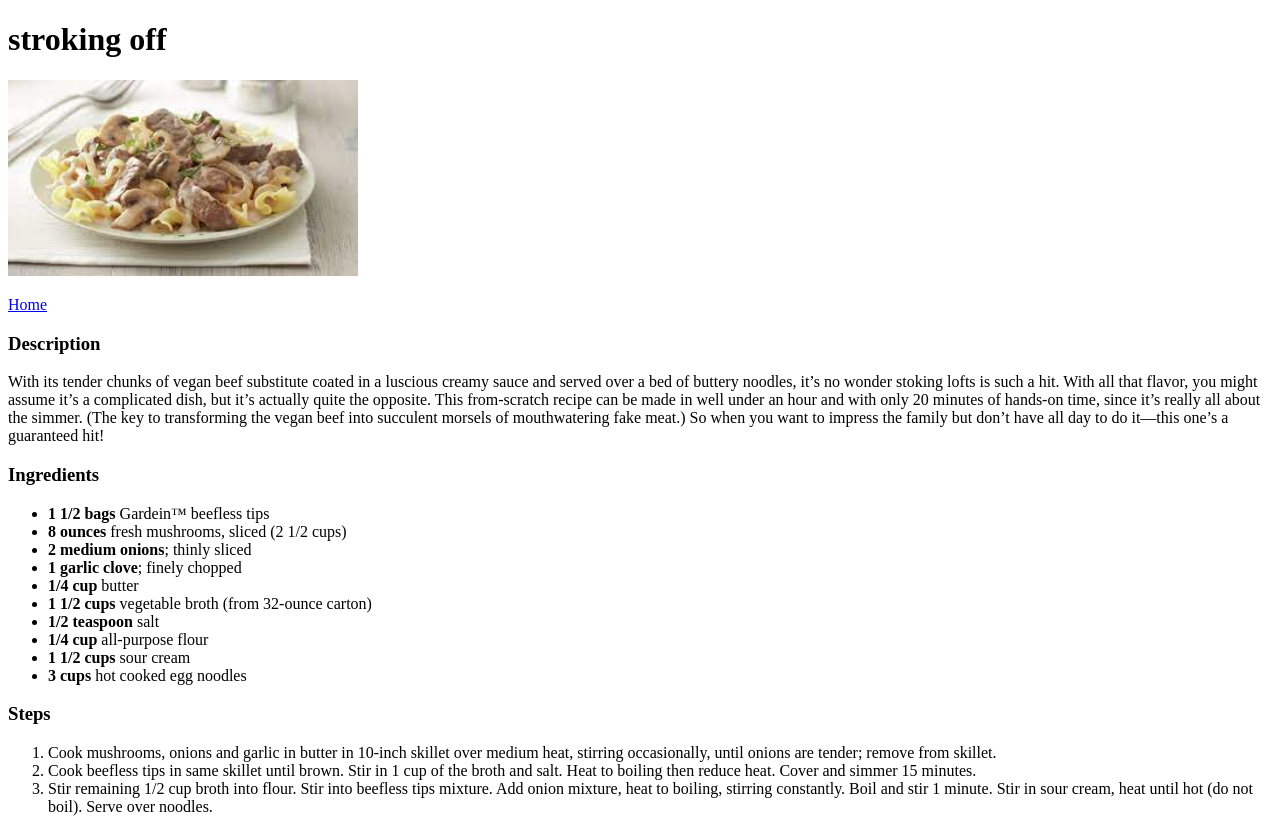
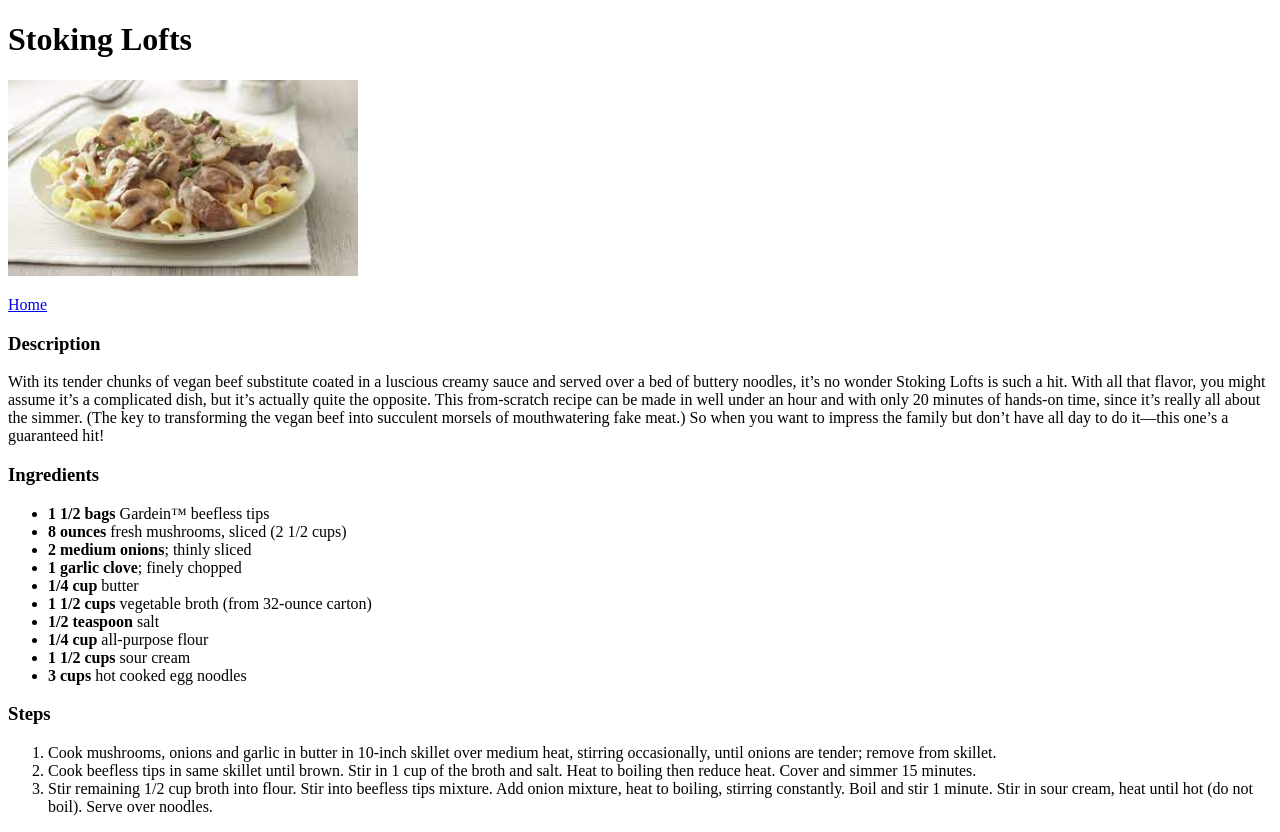
Before and after one commit to braedonwatkins/odin_recipes, a plain HTML site: page pages/recipes/stokinglofts.html in a window 1280 px wide. Drawn offline with Linux system fonts and the light colour scheme.

Commit message:
capitalization & copying errors fixed

```diff
--- a/pages/recipes/stokinglofts.html
+++ b/pages/recipes/stokinglofts.html
@@ -4,17 +4,17 @@
         <meta charset="UTF-8">
         <meta http-equiv="X-UA-Compatible" content="IE=edge">
         <meta name="viewport" content="width=device-width, initial-scale=1.0">
-        <title>stoking lofts</title>
+        <title>Stoking Lofts</title>
     </head>
 
     <body>
-        <h1>stroking off</h1>
-        <img src="../../img/stroganoff.jpeg" alt="yummy stoking lofts" width=350>
+        <h1>Stoking Lofts</h1>
+        <img src="../../img/stroganoff.jpeg" alt="yummy Stoking Lofts" width=350>
 
         <p><a href="../../index.html"> Home </a></p>
 
         <h3>Description</h3>
-        With its tender chunks of vegan beef substitute coated in a luscious creamy sauce and served over a bed of buttery noodles, it’s no wonder stoking lofts is such a hit.
+        With its tender chunks of vegan beef substitute coated in a luscious creamy sauce and served over a bed of buttery noodles, it’s no wonder Stoking Lofts is such a hit.
         With all that flavor, you might assume it’s a complicated dish, but it’s actually quite the opposite. This from-scratch recipe can be made in well under an hour and with only 20 minutes of hands-on time, since it’s really all about the simmer.
         (The key to transforming the vegan beef into succulent morsels of mouthwatering fake meat.)
         So when you want to impress the family but don’t have all day to do it—this one’s a guaranteed hit!
```
Also changed, not shown: pages/recipes/strokingoff.html (+4 -4 lines).
